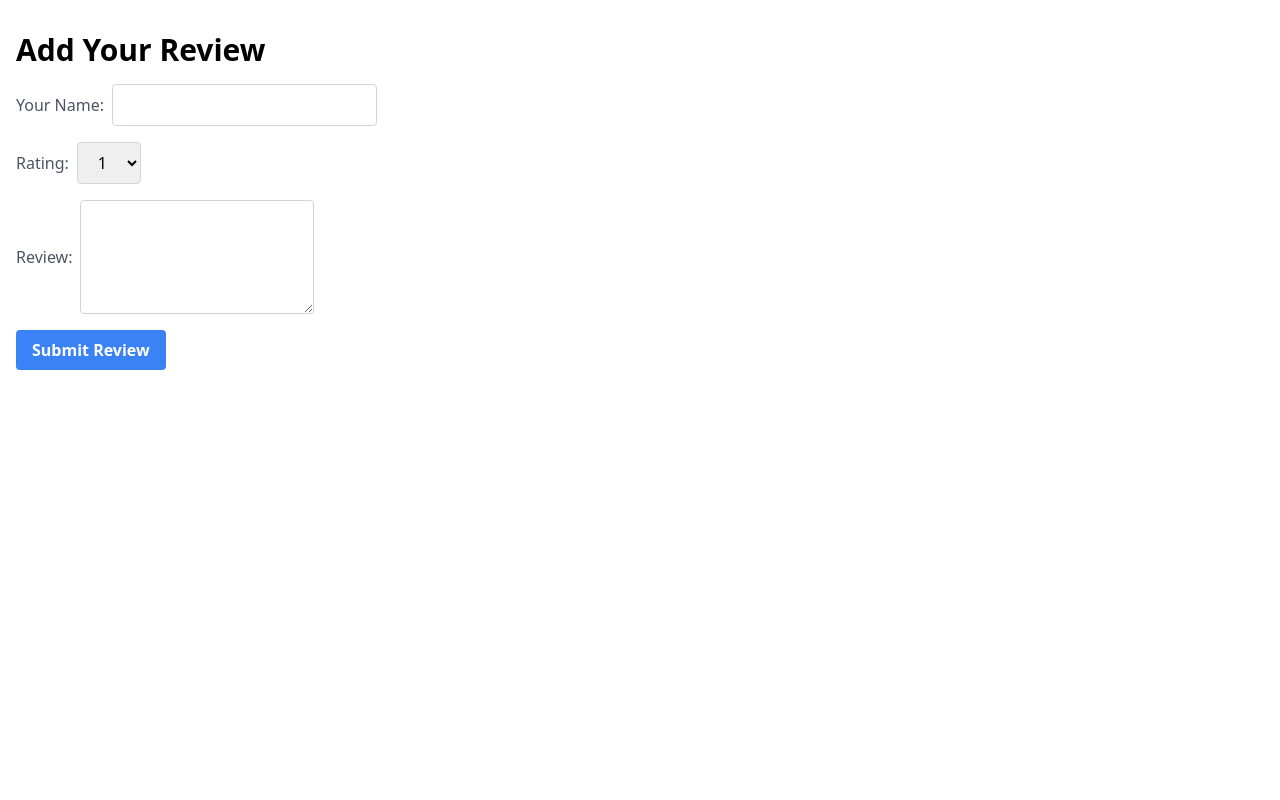
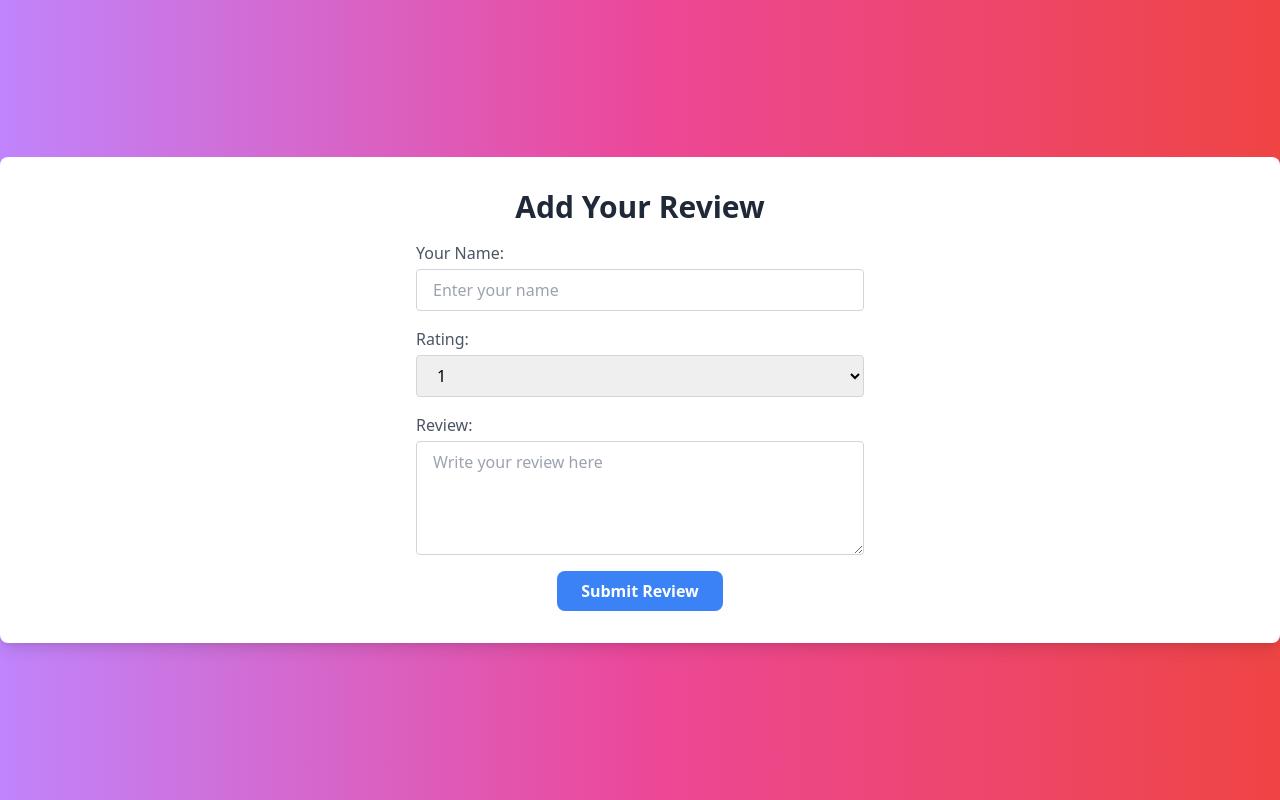
Before and after one commit to spookeyy/stayManager, a React (Vite) app in the folder frontend/: page /reviews/form in a window 1280 px wide. Built offline with nearby package versions, Linux system fonts and the light colour scheme; the HTML template or start-up script is replaced by a standard one.

Commit message:
changed the add review form design

```diff
--- a/frontend/src/pages/Header.jsx
+++ b/frontend/src/pages/Header.jsx
@@ -1,7 +1,7 @@
-import React from 'react'
+import React from 'react';
 import { Link } from 'react-router-dom';
 
-function Header({ toggleNav, isNavOpen }) {
+function Header({ toggleNav, isNavOpen, setIsNavOpen }) {
   return (
     <div>
       {/* Navbar */}
@@ -102,4 +102,4 @@ function Header({ toggleNav, isNavOpen }) {
   );
 }
 
-export default Header
+export default Header;
--- a/frontend/src/pages/Reviews_Form.jsx
+++ b/frontend/src/pages/Reviews_Form.jsx
@@ -2,18 +2,26 @@ import React from 'react';
 
 export default function Reviews_Form() {
   return (
-    <div className="container mx-auto px-4 py-8">
-      <h1 className="text-3xl font-bold mb-4">Add Your Review</h1>
+    <div className="bg-gradient-to-r from-purple-400 via-pink-500 to-red-500 min-h-screen flex items-center justify-center">
+      <div className="container mx-auto px-4 py-8 bg-white shadow-lg rounded-lg">
+        <h1 className="text-3xl font-bold mb-4 text-center text-gray-800">Add Your Review</h1>
 
-      {/* Form Example (Replace with your actual form) */}
-      <form className="space-y-4">
-        <div className="flex items-center mb-2">
-          <label className="text-gray-600">Your Name:</label>
-          <input type="text" className="form-input ml-2 px-4 py-2 border border-gray-300 rounded focus:outline-none focus:border-blue-500" />
+        <form className="max-w-md mx-auto space-y-4">
+          <div className="flex flex-col">
+            <label htmlFor="name" className="text-gray-600 mb-1 font-medium">Your Name:</label>
+            <input
+              id="name"
+              type="text"
+              className="form-input px-4 py-2 border border-gray-300 rounded focus:outline-none focus:border-blue-500"
+              placeholder="Enter your name"
+            />
           </div>
-        <div className="flex items-center mb-2">
-          <label className="text-gray-600">Rating:</label>
-          <select className="form-select ml-2 px-4 py-2 border border-gray-300 rounded focus:outline-none focus:border-blue-500">
+          <div className="flex flex-col">
+            <label htmlFor="rating" className="text-gray-600 mb-1 font-medium">Rating:</label>
+            <select
+              id="rating"
+              className="form-select px-4 py-2 border border-gray-300 rounded focus:outline-none focus:border-blue-500"
+            >
               <option value="1">1</option>
               <option value="2">2</option>
               <option value="3">3</option>
@@ -21,16 +29,25 @@ export default function Reviews_Form() {
               <option value="5">5</option>
             </select>
           </div>
-        <div className="flex items-center mb-2">
-          <label className="text-gray-600">Review:</label>
-          <textarea className="form-textarea ml-2 px-4 py-2 border border-gray-300 rounded focus:outline-none focus:border-blue-500" rows="4"></textarea>
+          <div className="flex flex-col">
+            <label htmlFor="review" className="text-gray-600 mb-1 font-medium">Review:</label>
+            <textarea
+              id="review"
+              className="form-textarea px-4 py-2 border border-gray-300 rounded focus:outline-none focus:border-blue-500"
+              rows="4"
+              placeholder="Write your review here"
+            ></textarea>
           </div>
-        <div>
-          <button className="bg-blue-500 hover:bg-blue-600 text-white font-semibold py-2 px-4 rounded focus:outline-none focus:shadow-outline">
+          <div className="flex justify-center">
+            <button
+              type="submit"
+              className="bg-blue-500 text-white font-semibold py-2 px-6 rounded-lg transition duration-300 ease-in-out hover:bg-blue-600 hover:text-white focus:outline-none focus:shadow-outline"
+            >
               Submit Review
             </button>
           </div>
         </form>
       </div>
+    </div>
   );
 }
```
Lines whose indentation alone changed are shown as unchanged.
